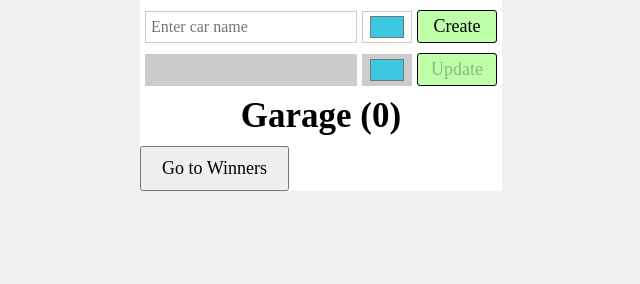
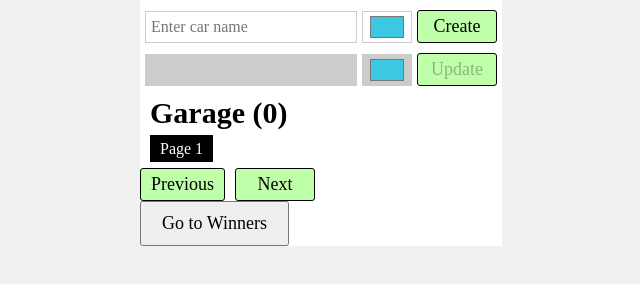
Before and after one commit to SquallerQ/async-race, a website built with Vite: page index.html in a window 1280 px wide. Shown: the whole page, without its empty margins (319-959 px from the left). Built offline with nearby package versions, Linux system fonts and the light colour scheme; files whose address does not match are found by name.

Commit message:
feat: add pagination

```diff
--- a/src/pages/Garage.ts
+++ b/src/pages/Garage.ts
@@ -27,6 +27,10 @@ export class Garage {
   private updateNameInput: HTMLInputElement;
   private updateColorInput: HTMLInputElement;
   private updateButton: HTMLButtonElement;
+  private currentPage: number;
+  private pageIndicator: HTMLSpanElement;
+  private prevButton: HTMLButtonElement;
+  private nextButton: HTMLButtonElement;
 
   constructor(router: Router) {
     this.router = router;
@@ -35,6 +39,10 @@ export class Garage {
     this.updateNameInput = doc.createElement('input');
     this.updateColorInput = doc.createElement('input');
     this.updateButton = doc.createElement('button');
+    this.pageIndicator = doc.createElement('span');
+    this.prevButton = doc.createElement('button');
+    this.nextButton = doc.createElement('button');
+    this.currentPage = router.getState().currentPage || 1;
   }
 
   public render(): Node {
@@ -101,21 +109,49 @@ export class Garage {
     formsContainer.append(createForm, updateForm);
 
     this.title.textContent = `Garage (${this.totalCars} cars)`;
+    this.pageIndicator.className = 'actual__page';
+    this.pageIndicator.textContent = `Page ${this.currentPage}`;
 
     this.tracksContainer.className = 'tracks__container';
 
+    const paginationContainer = doc.createElement('div');
+    paginationContainer.className = 'pagination';
+
+    this.prevButton.textContent = 'Previous';
+    this.prevButton.className = 'pagination__button';
+    this.prevButton.addEventListener('click', () =>
+      this.loadCars(this.currentPage - 1),
+    );
+
+    this.nextButton.textContent = 'Next';
+    this.nextButton.className = 'pagination__button';
+    this.nextButton.addEventListener('click', () =>
+      this.loadCars(this.currentPage + 1),
+    );
+
+    paginationContainer.append(this.prevButton, this.nextButton);
+
     const button = doc.createElement('button');
     button.textContent = 'Go to Winners';
-    button.addEventListener('click', () => this.router.navigateTo('winners'));
+    button.addEventListener('click', () => {
+      this.router.navigateTo('winners', { currentPage: this.currentPage });
+    });
 
-    container.append(formsContainer, this.title, this.tracksContainer, button);
+    container.append(
+      formsContainer,
+      this.title,
+      this.pageIndicator,
+      this.tracksContainer,
+      paginationContainer,
+      button,
+    );
 
-    this.loadCars();
+    this.loadCars(this.currentPage);
 
     return container;
   }
 
-  public async fetchCars(page: number = 1, limit: number = 10): Promise<Car[]> {
+  public async fetchCars(page: number = 1, limit: number = 7): Promise<Car[]> {
     const response = await fetch(
       `http://127.0.0.1:3000/garage?_page=${page}&_limit=${limit}`,
       { method: 'GET' },
@@ -130,13 +166,23 @@ export class Garage {
     return await response.json();
   }
 
-  private async loadCars(): Promise<void> {
+  private async loadCars(page: number): Promise<void> {
+    const totalPages = Math.ceil(this.totalCars / 7);
+    if (page < 1 || (this.totalCars > 0 && page > totalPages)) return;
+    this.currentPage = page;
+
     try {
-      const cars = await this.fetchCars();
+      const cars = await this.fetchCars(this.currentPage, 7);
+      this.tracksContainer.replaceChildren();
       cars.forEach((car) => {
         const track = this.createTrack(car);
         this.tracksContainer.append(track);
       });
+
+      this.pageIndicator.textContent = `Page ${this.currentPage}`;
+      this.prevButton.disabled = this.currentPage === 1;
+      this.nextButton.disabled =
+        this.currentPage === totalPages || cars.length < 7;
     } catch (error) {
       console.error(error);
     }
@@ -252,6 +298,7 @@ export class Garage {
       this.tracksContainer.append(track);
       this.totalCars += 1;
       this.updateTitle();
+      this.loadCars(this.currentPage);
       nameInput.value = '';
     } catch (error) {
       console.error(error);
@@ -323,6 +370,7 @@ export class Garage {
       trackContainer.remove();
       this.totalCars -= 1;
       this.updateTitle();
+      this.loadCars(this.currentPage);
     } catch (error) {
       console.error(error);
     }
--- a/src/pages/Winners.ts
+++ b/src/pages/Winners.ts
@@ -3,9 +3,11 @@ import { doc } from '../browserTypes';
 
 export class Winners {
   private router: Router;
+  private garagePage: number;
 
   constructor(router: Router) {
     this.router = router;
+    this.garagePage = router.getState().currentPage || 1;
   }
 
   public render(): Node {
@@ -17,7 +19,9 @@ export class Winners {
 
     const button = doc.createElement('button');
     button.textContent = 'Go to Garage Page';
-    button.addEventListener('click', () => this.router.navigateTo('garage'));
+    button.addEventListener('click', () => {
+      this.router.navigateTo('garage', { currentPage: this.garagePage });
+    });
 
     container.append(title, button);
 
--- a/src/router.ts
+++ b/src/router.ts
@@ -11,9 +11,12 @@ export class Router {
     win.addEventListener('popstate', () => this.renderPage());
   }
 
-  public navigateTo(page: string): void {
-    hist.pushState({}, '', `/${page}`);
+  public navigateTo(page: string, state: { [key: string]: any } = {}): void {
+    hist.pushState(state, '', `/${page}`);
     this.renderPage();
+  }
+  public getState(): { [key: string]: any } {
+    return hist.state || {};
   }
 
   private renderPage(): void {
--- a/src/style.css
+++ b/src/style.css
@@ -41,9 +41,10 @@ body {
 }
 
 h1 {
+  margin-left: 10px;
   margin-bottom: 10px;
-  font-size: 35px;
-  text-align: center;
+  font-size: 30px;
+  text-align: left;
 }
 
 button {
@@ -89,6 +90,13 @@ button {
   border-radius: 3px;
 
   cursor: pointer;
+}
+.actual__page {
+  margin-left: 10px;
+  padding: 5px 10px;
+  font-size: 16px;
+  background-color: #000;
+  color: #fff;
 }
 .track__container {
   display: flex;
@@ -150,3 +158,25 @@ button {
 svg {
   flex-shrink: 0;
 }
+
+.pagination {
+  display: flex;
+  gap: 10px;
+  margin-top: 10px;
+  align-items: center;
+}
+
+.pagination__button {
+  padding: 5px 10px;
+  min-width: 80px;
+  background-color: #c0ffaa;
+  border: 1px solid #000;
+  border-radius: 3px;
+  cursor: pointer;
+}
+
+.pagination__button:disabled {
+  background-color: #ff9191;
+  opacity: 0.5;
+  cursor: not-allowed;
+}
```
